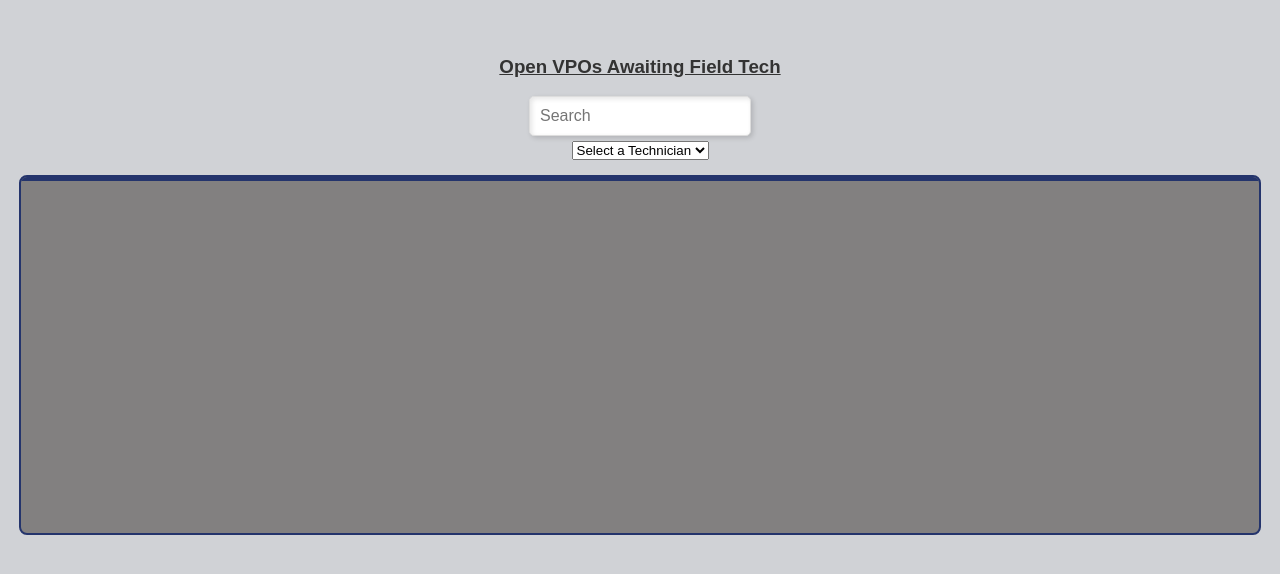
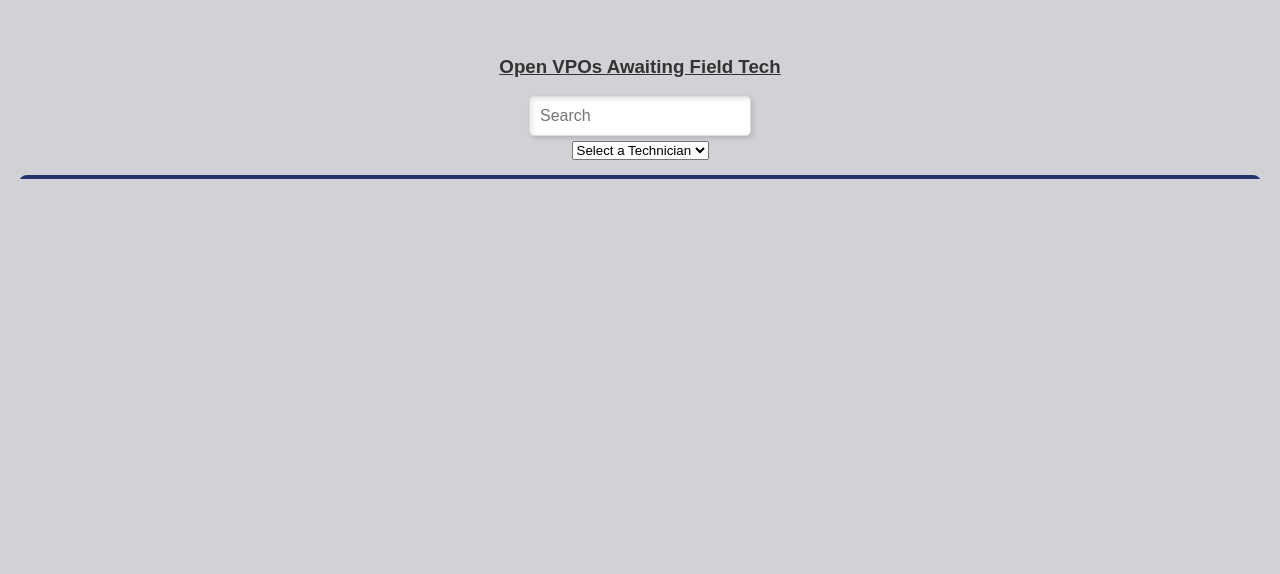
Before and after one commit to RichardMCGirt/vpotest, a plain HTML site: page index.html in a window 1280 px wide. Shown: the part 108-682 px from the top of the page. Drawn offline with nearby package versions, Linux system fonts and the light colour scheme; no server answers.

```diff
--- a/style.css
+++ b/style.css
@@ -57,8 +57,7 @@
     overflow-x: auto; /* Horizontal scroll if table is too wide */
     overflow-y: auto; /* Vertical scroll for large tables */
     margin: 15px 0 30px; /* Add margin at top and bottom */
-    border: 2px solid #24346c;
-    background-color: #828080;
+
     padding: 10px; /* Add padding to the container */
     border-radius: 8px;
     box-sizing: border-box; /* Include padding in width/height */
```
